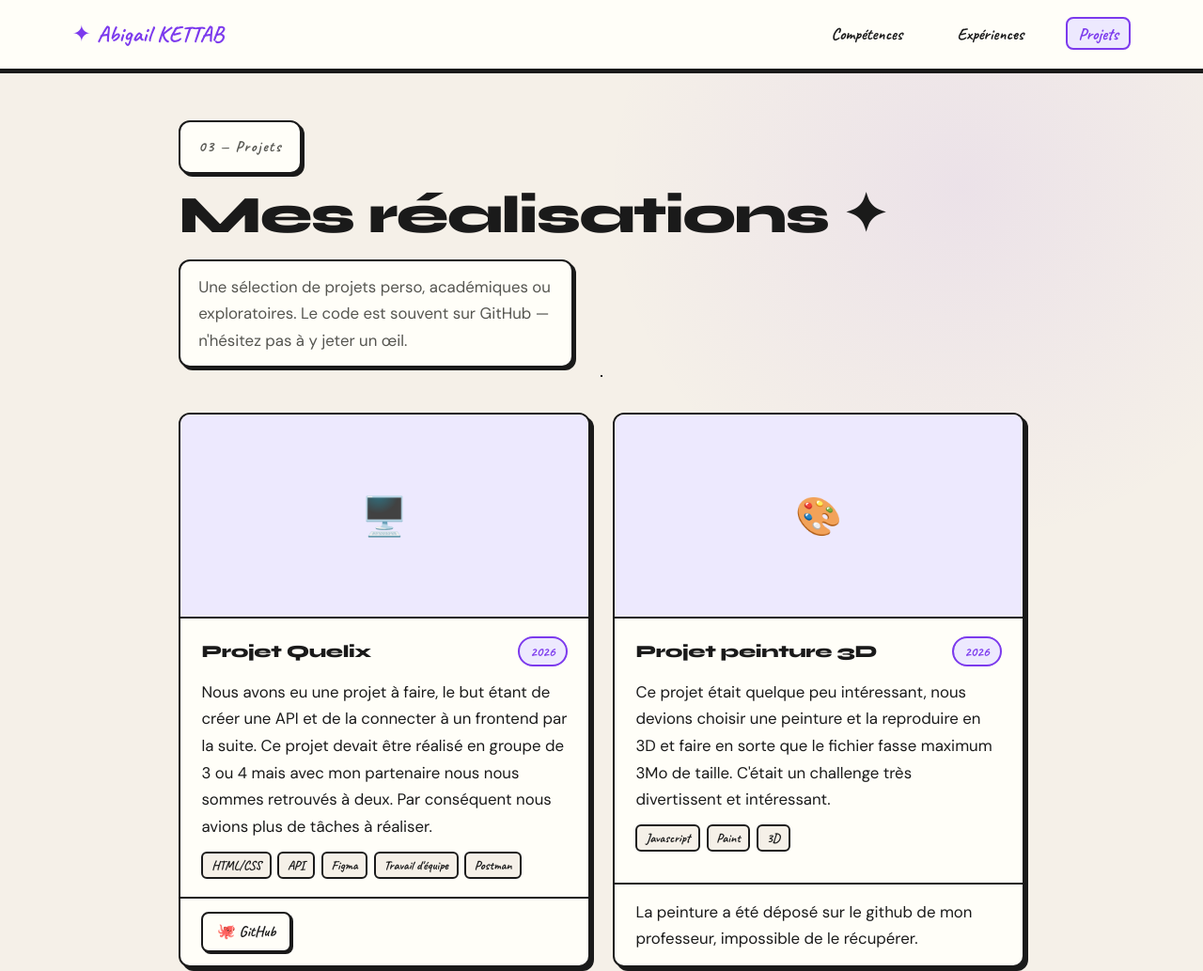
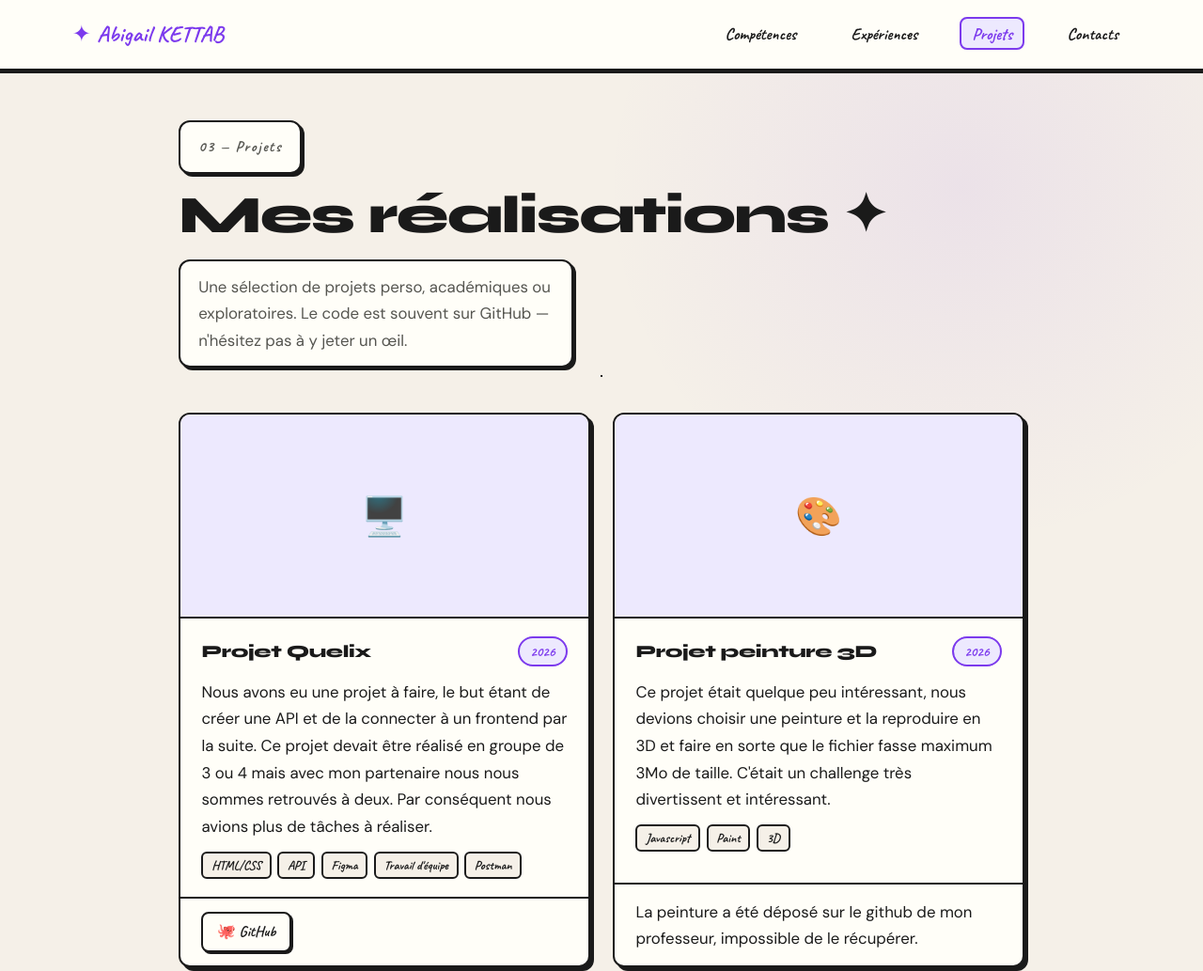
Before and after one commit to akvatra/portfolio, a plain HTML site: page projet.html in a window 1280 px wide. Shown: the top 1033 px of the page at 94% size. Drawn offline with Linux system fonts and the light colour scheme.

Commit message:
lien contacts

```diff
--- a/projet.html
+++ b/projet.html
@@ -303,6 +303,7 @@
       <li><a href="competence.html">Compétences</a></li>
       <li><a href="experience.html">Expériences</a></li>
       <li><a href="projet.html" class="active">Projets</a></li>
+      <li><a href="contact.html">Contacts</a></li>
     </ul>
   </nav>
 
```
Also changed, not shown: competence.html (+1 -0 lines), contact.html (+1 -0 lines).
